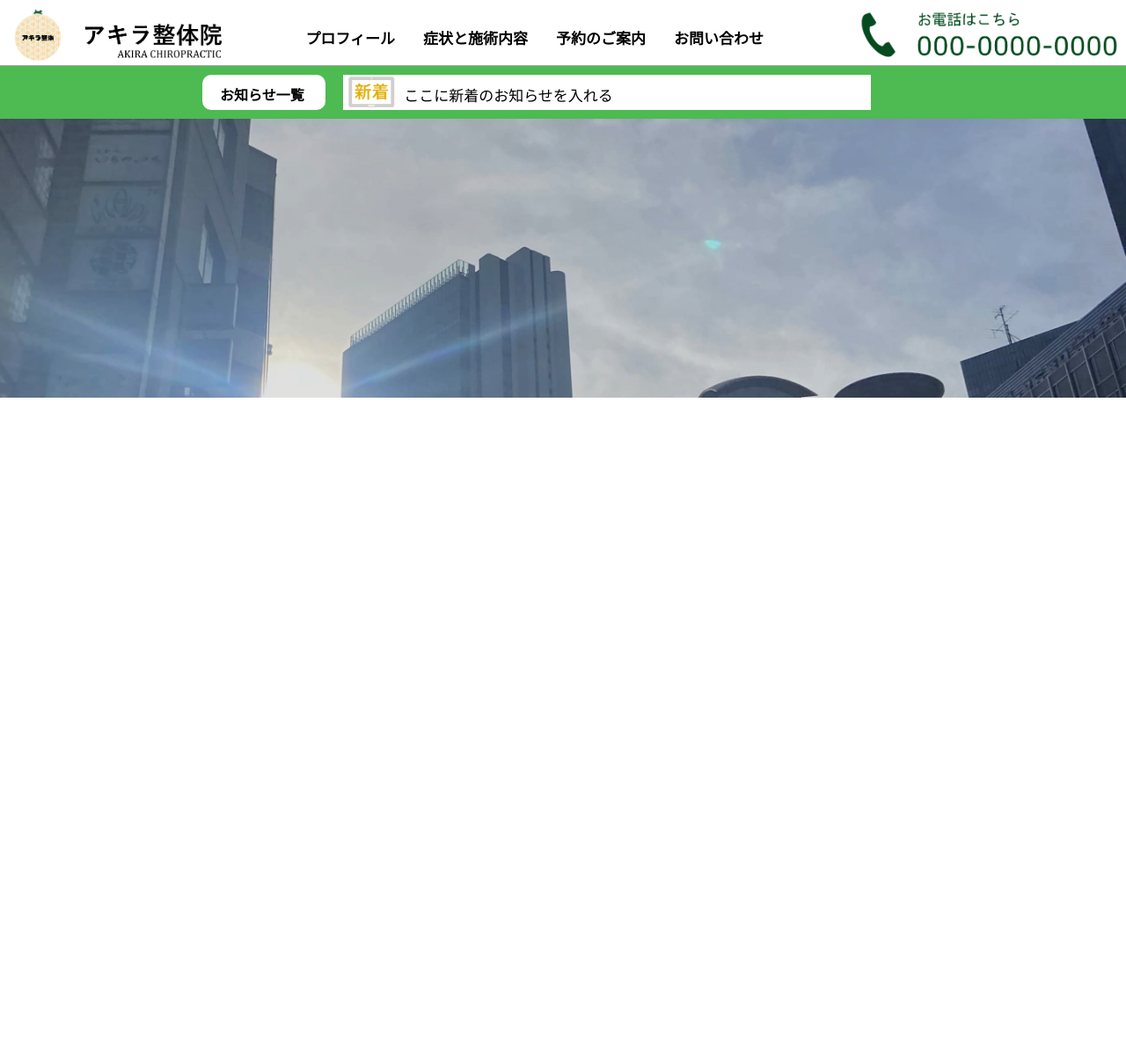
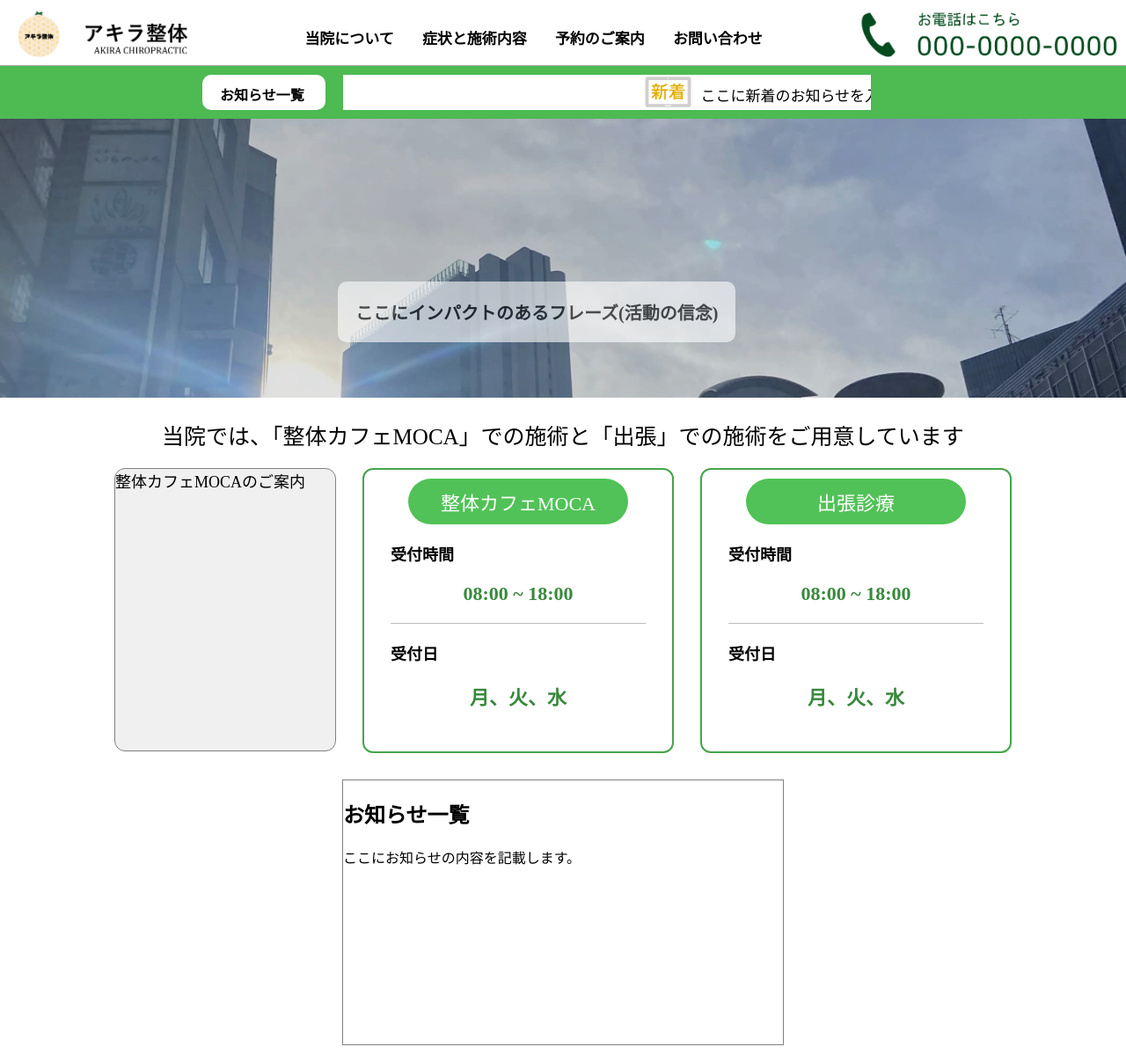
Before and after one commit to zuka121/Akira-seitai, a Django app: page / in a window 1280 px wide. Shown: the whole page at 88% size. Before the commit the page ends 452 px from the top, so only its background shows below. Run offline with Django 5.2, Linux system fonts and the light colour scheme.

Commit message:
add photo

```diff
--- a/calendarapp/templates/base.html
+++ b/calendarapp/templates/base.html
@@ -97,10 +97,10 @@
     <!-- ナビゲーションメニュー -->
     <nav>
         {% load static %}
-        <a href="/"><img src="{% static 'calendarapp/images/logo.jpeg' %}" alt="サイトロゴ"></a>
+        <a href="/"><img src="{% static 'calendarapp/images/logo.png' %}" alt="サイトロゴ"></a>
         <!-- メニューリンク -->
         <ul>
-            <li><a href="{% url 'detail' %}">プロフィール</a></li>
+            <li><a href="{% url 'detail' %}">当院について</a></li>
             <li><a href="{% url 'treatment' %}">症状と施術内容</a></li>
             <li><a href="{% url 'calendar' %}">予約のご案内</a></li>
             <li><a href="{% url 'profile' %}">お問い合わせ</a></li>
--- a/calendarapp/templates/calendarapp/home.html
+++ b/calendarapp/templates/calendarapp/home.html
@@ -9,12 +9,20 @@
       body {
           margin: 0; /* マージンをリセット */
           padding: 0; /* パディングをリセット */
+          scroll-behavior: smooth;
       }
 
       .osirase{
          position: absolute;
          font-weight: bold;
          padding: 0px 10px;
+         text-decoration: none;
+         color: black;
+      }
+
+      .osirase:hover{
+        color: gray;
+
       }
 
       .container {
@@ -51,7 +59,7 @@
       .scrolling-content {
           white-space: nowrap; /* テキストを改行しない */
           position: absolute; /* 絶対位置 */
-          animation: scroll 10s linear infinite; /* アニメーション */
+          animation: scroll 17s linear infinite; /* アニメーション */
           display: flex;
           padding: 0px;
       }
@@ -70,7 +78,7 @@
 
       @keyframes scroll {
           0% {
-              transform: translateX(200%); /* 右端から開始 */
+              transform: translateX(250%); /* 右端から開始 */
           }
           100% {
               transform: translateX(-100%); /* 左端へ */
@@ -92,6 +100,97 @@
          position: relative;
       }
 
+      .text-overlay {
+            position: absolute;
+            top: 40%; /* 上からの位置 */
+            left: 30%; /* 左からの位置 */
+            background-color: white;
+            opacity: 0.6;
+            color: black; /* テキストの色 */
+            padding: 20px;
+            border-radius: 10px;
+            text-align: center;
+            font-size: 20px;
+            font-weight: bolder;
+        }
+
+
+     .active-schedule-container{
+        display: flex;
+        justify-content: center;
+     }
+
+     .active-schedule-box{
+        width: 350px;
+        height: 320px;
+        border: solid 2px #44a549;
+        font-size: large;
+        margin: 20px 15px;
+        border-radius: 12px;
+     }
+
+     .intro-active{
+        font-size: 25px;
+        text-align: center;
+        margin-top: 20px;
+     }
+
+     .title{
+        font-size: 22px;
+        color: white;
+        background-color: #51c257;
+        border-radius: 30px;
+        text-align: center;
+        padding: 10px;
+        margin: 10px 50px;
+     }
+
+     .title1{
+        font-size: 18px;
+        color: black;
+        text-align: left;
+        font-weight: bold;
+        margin: 20px 30px;
+     }
+
+
+     .title2{
+        font-size: 22px;
+        color: #38893c;
+        text-align: center;
+        font-weight: bold;
+        margin: 10px 30px 0px 30px;
+        padding-bottom: 20px;
+        border-bottom: solid 1.5px rgba(128, 128, 128, 0.53);
+     }
+
+     .title3{
+        font-size: 22px;
+        color: #38893c;
+        text-align: center;
+        font-weight: bold;
+        margin: 10px 30px 0px 30px;
+     }
+
+     .notice-section{
+        width: 250px;
+        height: 320px;
+        font-size: large;
+        border: solid 1.5px gray;
+        margin: 20px 15px;
+        border-radius: 12px;
+        background-color: rgb(240, 240, 240);
+     }
+
+     .notice-section1{
+        width: 500px;
+        height: 300px;
+        border: solid 1.5px gray;
+        margin: 10px;
+     }
+
+
+
 
 
 
@@ -100,7 +199,9 @@
  <body>
   <div class="container">
       <div class="notice-box">
-          <div class="osirase">お知らせ一覧</div>
+          <a href="#notice">
+             <div class="osirase">お知らせ一覧</div>
+          </a>
       </div>
       <div class="scrolling-container">
           <div class="scrolling-content">
@@ -112,7 +213,66 @@
   </div>
   <div class="toppage">
      <img src="{% static 'calendarapp/images/TopPagePhoto.jpeg' %}" alt="トップ画像">
+      <div class="text-overlay">
+         ここにインパクトのあるフレーズ(活動の信念)
+      </div>
 
+  </div>
+
+  <div class="intro-active">
+    当院では、「整体カフェMOCA」での施術と「出張」での施術をご用意しています
+  </div>
+
+  <div class="active-schedule-container">
+     <div class="notice-section">
+        整体カフェMOCAのご案内
+
+     </div>
+     <div class="active-schedule-box">
+        <div class="title">
+            整体カフェMOCA
+        </div>
+        <div class="title1">
+            受付時間
+        </div>
+        <div class="title2">
+            08:00 ~ 18:00
+        </div>
+        <div class="title1">
+            受付日
+        </div>
+        <div class="title3">
+            月、火、水
+        </div>
+
+     </div>
+     <div class="active-schedule-box">
+        <div class="title">
+            出張診療
+        </div>
+        <div class="title1">
+            受付時間
+        </div>
+        <div class="title2">
+            08:00 ~ 18:00
+        </div>
+        <div class="title1">
+            受付日
+        </div>
+        <div class="title3">
+            月、火、水
+        </div>
+
+     </div>
+  </div>
+
+
+  <div class="active-schedule-container">
+        <div id="notice" class="notice-section1">
+          <h2>お知らせ一覧</h2>
+          <p>ここにお知らせの内容を記載します。</p>
+          <!-- その他のお知らせ内容 -->
+       </div>
   </div>
 </body>
 
```
Also changed, not shown: calendarapp/static/calendarapp/images/logo.png (added), calendarapp/static/calendarapp/images/moca_image.jpeg (added).
